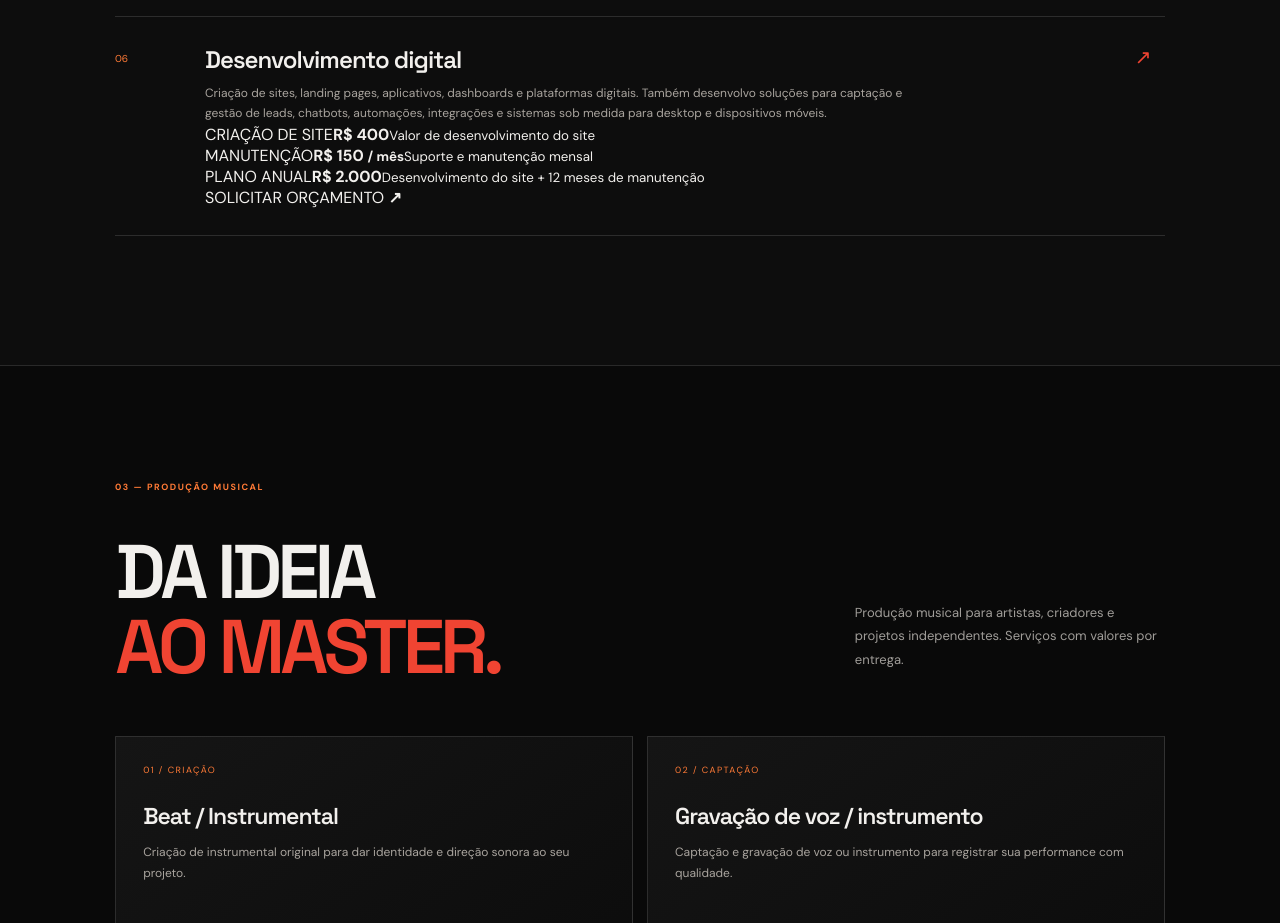
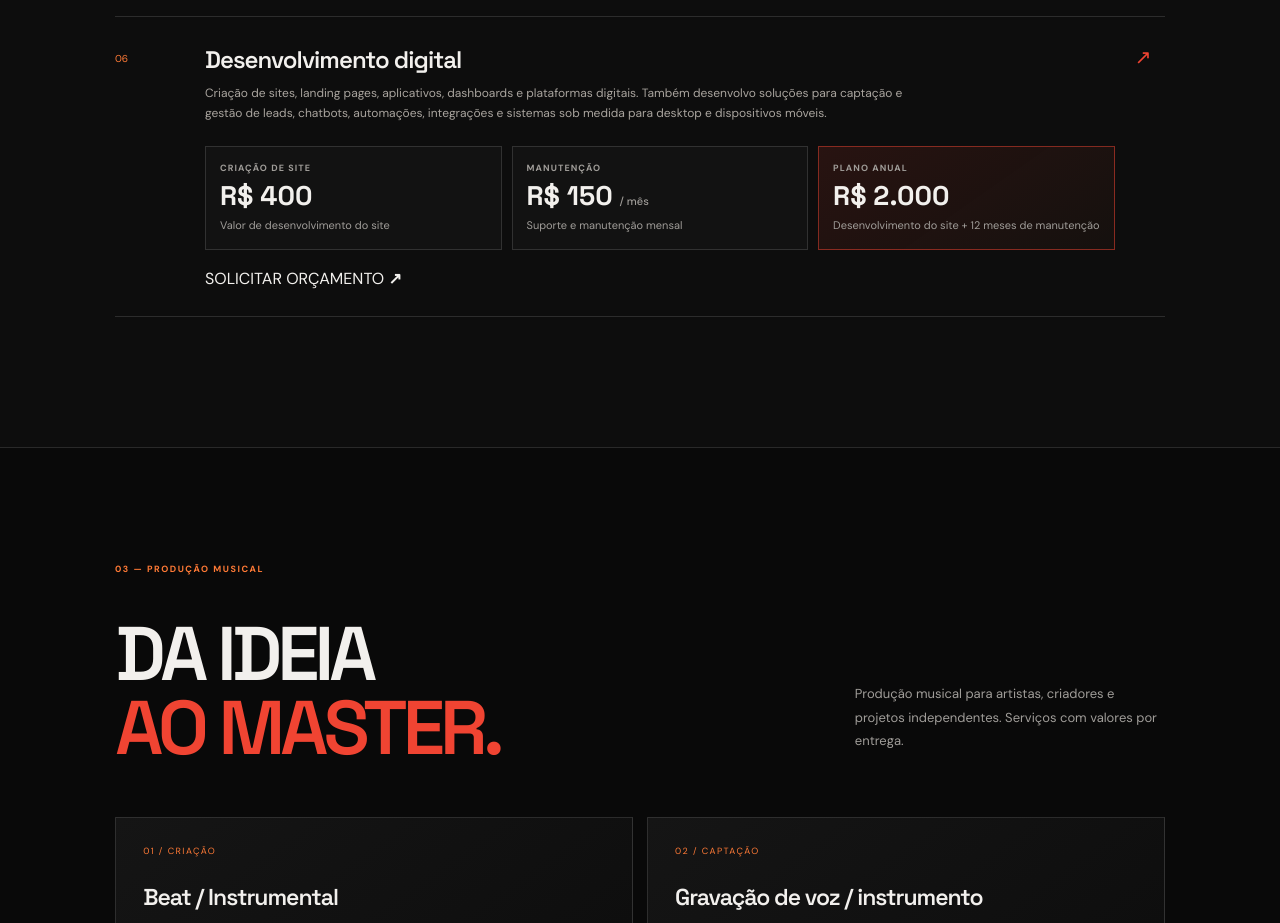
Before and after one commit to princeguttreal/princeguttreal, a plain HTML site: page index.html in a window 1280 px wide. Shown: the part 4180-5103 px from the top of the page. Drawn offline with Linux system fonts and the light colour scheme.

Commit message:
Estilizar tabela de preços de desenvolvimento digital

```diff
--- a/styles.css
+++ b/styles.css
@@ -213,3 +213,13 @@ html{scroll-behavior:smooth;scroll-padding-top:90px}
 .original-track-card .music-track-copy>span{color:#ff8b62}
 @media(max-width:800px){.original-music{padding-top:85px;padding-bottom:90px}}
 @media(max-width:520px){.original-music{padding-top:72px;padding-bottom:78px}.original-track-grid{gap:10px}}
+
+/* Ofertas de desenvolvimento digital */
+.dev-offers{display:grid;grid-template-columns:repeat(3,minmax(0,1fr));gap:10px;margin:22px 0 18px}
+.dev-offer{display:flex;flex-direction:column;gap:7px;padding:15px 14px;border:1px solid var(--line);background:rgba(255,255,255,.025);min-width:0}
+.dev-offer>span{font-size:9px;letter-spacing:.12em;color:var(--muted);font-weight:700}
+.dev-offer>strong{font-family:var(--display);font-size:clamp(19px,2.2vw,27px);line-height:1.1}
+.dev-offer>strong small{font-family:var(--font);font-size:11px;color:var(--muted);font-weight:500}
+.dev-offer>small{font-size:11px;line-height:1.5;color:var(--muted)}
+.dev-offer-featured{border-color:rgba(240,68,50,.5);background:linear-gradient(145deg,rgba(240,68,50,.12),rgba(255,122,54,.035))}
+@media(max-width:650px){.dev-offers{grid-template-columns:1fr}.dev-offer{padding:13px}}
```
